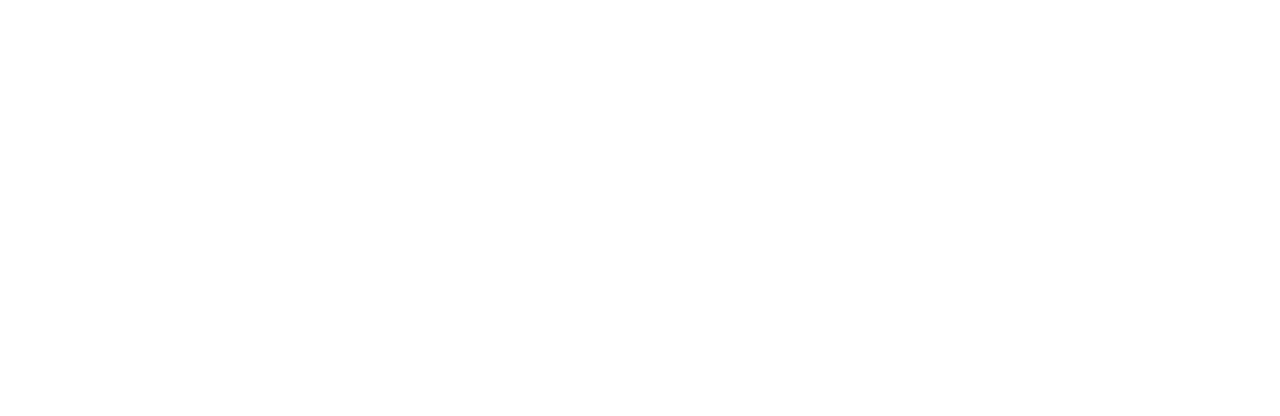
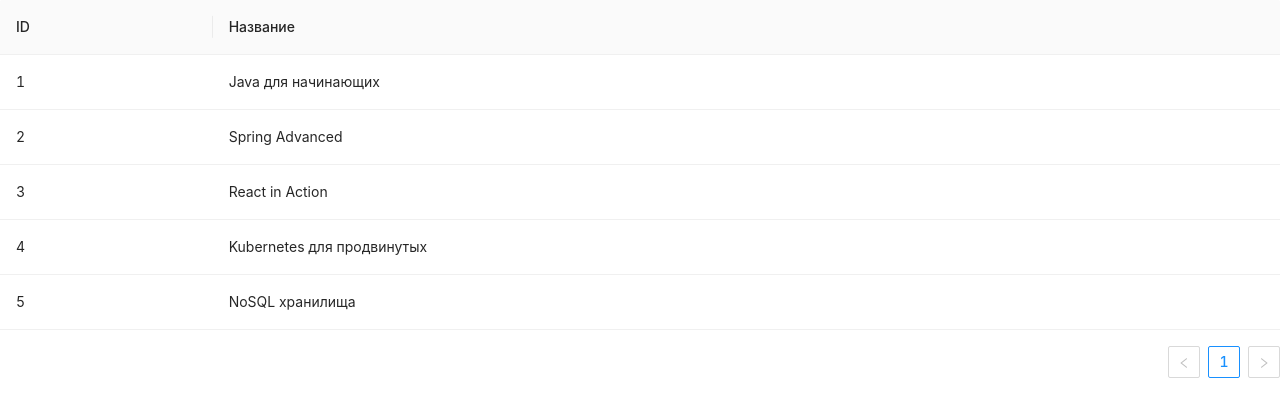
Before and after one commit to SimonHarmonicMinor/teta-java-middle-react-app-template, a React (Create React App) app: page /courses in a window 1280 px wide. Before the commit this address had no page. Shown: the top 416 px of the page. Built offline with nearby package versions, Linux system fonts and the light colour scheme.

Commit message:
add craco

```diff
--- /dev/null
+++ b/craco.config.js
@@ -0,0 +1,19 @@
+const CracoLessPlugin = require('craco-less');
+
+module.exports = {
+  plugins: [
+    {
+      plugin: CracoLessPlugin,
+      options: {
+        lessLoaderOptions: {
+          lessOptions: {
+            modifyVars: {
+              '@primary-color': '#1890ff',
+            },
+            javascriptEnabled: true,
+          },
+        },
+      },
+    },
+  ],
+};
--- a/src/App.tsx
+++ b/src/App.tsx
@@ -1,12 +1,14 @@
 import * as React from 'react';
 import { BrowserRouter, Route, Routes } from 'react-router-dom';
 import Main from './pages/Main';
+import Courses from './pages/Courses';
 
 export default function App() {
   return (
     <BrowserRouter>
       <Routes>
         <Route path="/" element={<Main />} />
+        <Route path="/courses" element={<Courses />} />
       </Routes>
     </BrowserRouter>
   );
--- a/src/index.tsx
+++ b/src/index.tsx
@@ -1,6 +1,7 @@
 import * as React from 'react';
 import * as ReactDOM from 'react-dom';
 import App from './App';
+import 'antd/dist/antd.css';
 
 ReactDOM.render(
   <React.StrictMode>
--- /dev/null
+++ b/src/pages/Courses.tsx
@@ -0,0 +1,24 @@
+import * as React from 'react';
+import { Table } from 'antd';
+
+interface Course {
+  id: number;
+  title: string;
+}
+
+const coursesList: Course[] = [
+  { id: 1, title: 'Java для начинающих' },
+  { id: 2, title: 'Spring Advanced' },
+  { id: 3, title: 'React in Action' },
+  { id: 4, title: 'Kubernetes для продвинутых' },
+  { id: 5, title: 'NoSQL хранилища' },
+];
+
+export default function Courses() {
+  return (
+    <Table dataSource={coursesList}>
+      <Table.Column dataIndex="id" title="ID" />
+      <Table.Column dataIndex="title" title="Название" />
+    </Table>
+  );
+}
--- a/src/pages/Main.tsx
+++ b/src/pages/Main.tsx
@@ -1,5 +1,5 @@
 import * as React from 'react';
 
 export default function Main() {
-  return <div>Hello, world</div>;
+  return <div>Main page</div>;
 }
```
Also changed, not shown: package.json (+6 -4 lines), 1 other file (tests, documents, lock files or other folders).
